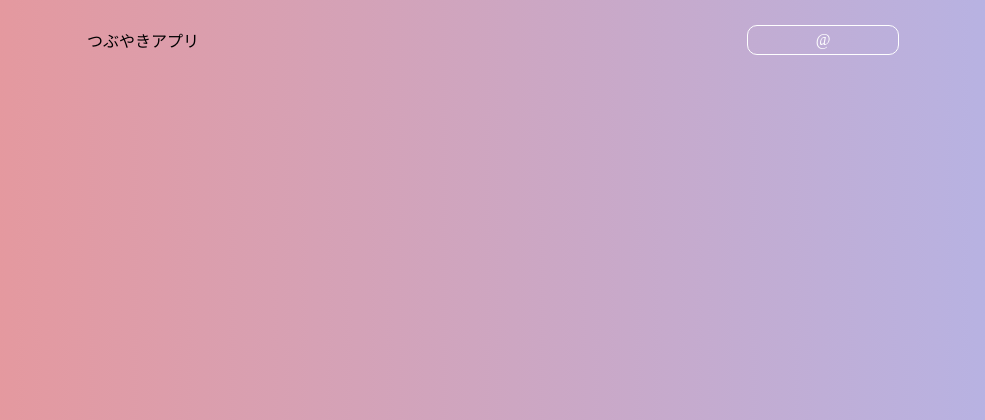
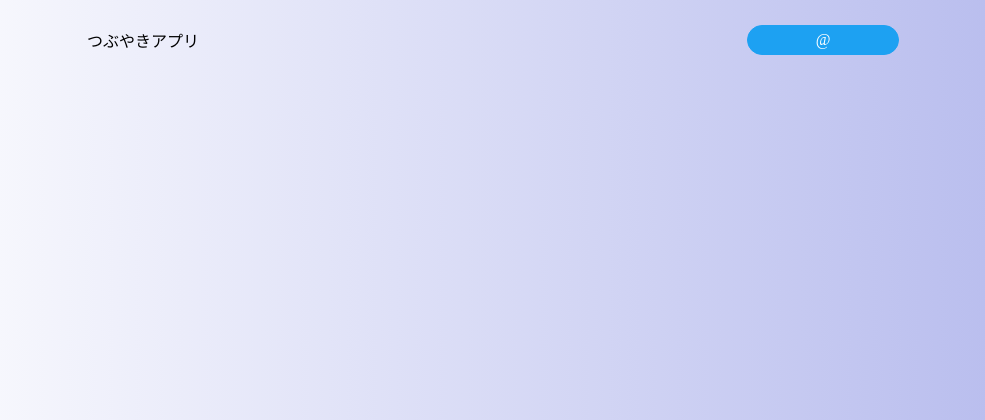
Before and after one commit to developer2239/Tsubuyaki, a Django app: page /posts/ in a window 1280 px wide. Shown: the top 420 px of the page, without its empty margins (147-1132 px from the left). Run offline with Django 5.2, Linux system fonts and the light colour scheme; data that the repository does not hold is empty.

Commit message:
#52 メインテーマを本家に合わせて水色に

```diff
--- a/tsubuyaki/tsubuyaki/templates/custom.html
+++ b/tsubuyaki/tsubuyaki/templates/custom.html
@@ -10,7 +10,7 @@
             max-width: 100%;
             margin: 0;
             padding: 0;
-            background: linear-gradient(to right,#eb9595, #b1b6ec);
+            background: linear-gradient(to right,#FFF, #b1b6ec);
         }
         .wrapper {
             display: flex;
--- a/tsubuyaki/tsubuyaki/templates/login.html
+++ b/tsubuyaki/tsubuyaki/templates/login.html
@@ -10,7 +10,7 @@
             max-width: 100%;
             margin: 0;
             padding: 0;
-            background: linear-gradient(to right,#eb9595, #b1b6ec);
+            background: linear-gradient(to right,#FFF, #b1b6ec);
         }
         .wrapper {
             display: flex;
--- a/tsubuyaki/tsubuyaki/templates/posts.html
+++ b/tsubuyaki/tsubuyaki/templates/posts.html
@@ -10,7 +10,7 @@
             max-width: 100%;
             margin: 0;
             padding: 0;
-            background: linear-gradient(to right,#eb9595, #b1b6ec);
+            background: linear-gradient(to right,#FFF, #b1b6ec);
         }
         .header {
             margin-top: 25px;
@@ -25,8 +25,9 @@
         .profile_button {
             min-width: 140px;
             padding: 5px;
-            border: 1px solid white;
-            border-radius: 10px;
+            border: 1px solid #1da1f2;
+            border-radius: 30px;
+            background-color: #1da1f2;
             color: white;
             cursor : pointer;
             text-align:center;
@@ -42,7 +43,7 @@
             margin-top: 10px;
             padding: 10px;
             background-color: white;
-            border: 1px solid white;
+            border: 2px solid #1da1f2;
             border-radius: 15px;
         }
         .user_info {
--- a/tsubuyaki/tsubuyaki/templates/signup.html
+++ b/tsubuyaki/tsubuyaki/templates/signup.html
@@ -10,7 +10,7 @@
             max-width: 100%;
             margin: 0;
             padding: 0;
-            background: linear-gradient(to right,#eb9595, #b1b6ec);
+            background: linear-gradient(to right,#FFF, #b1b6ec);
         }
         .wrapper {
             display: flex;
```
Also changed, not shown: tsubuyaki/tsubuyaki/templates/profile.html (+7 -7 lines).
